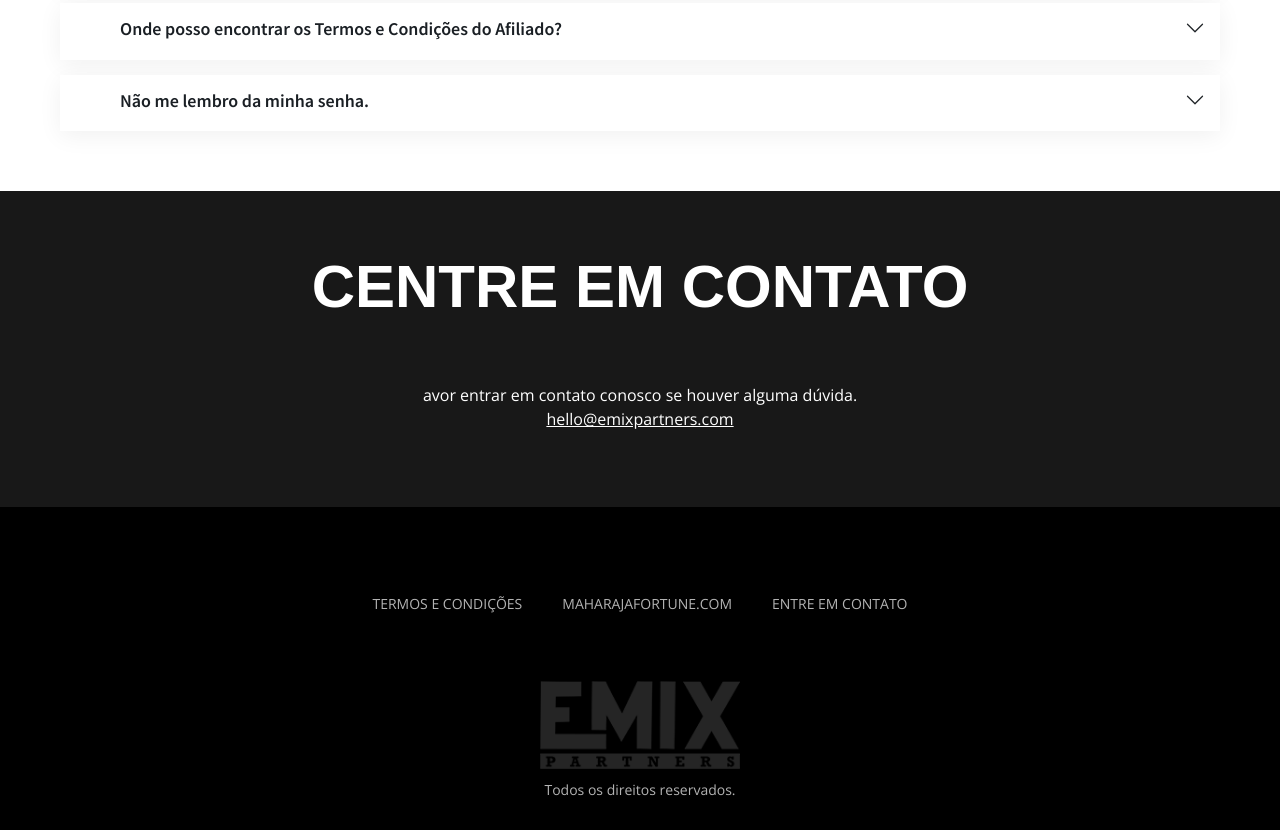
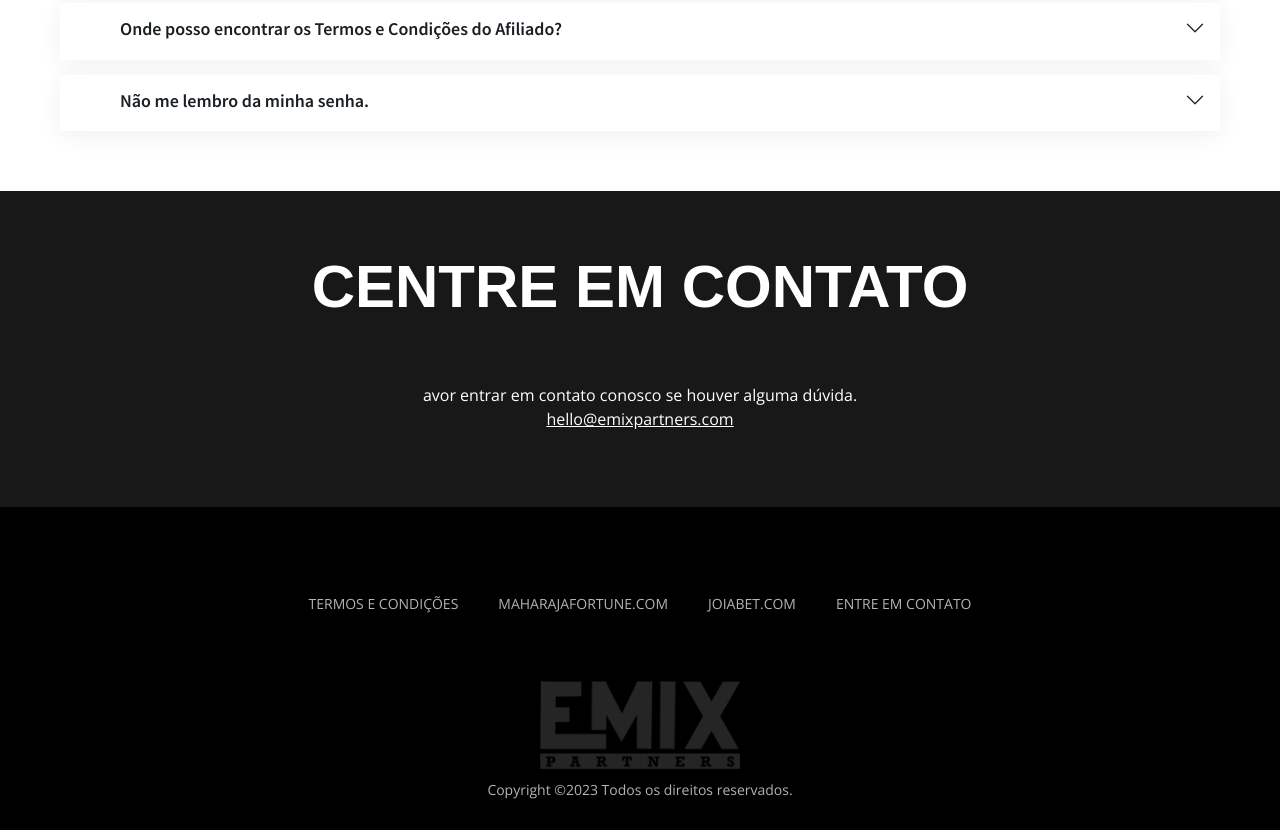
Before and after one commit to alizzzwell/emixpartners-main, a plain HTML site: page PT/index-PT.html in a window 1280 px wide. Shown: the part 4494-5324 px from the top of the page. Drawn offline with nearby package versions, Linux system fonts and the light colour scheme; a web font is replaced by a local one.

Commit message:
update ao 2pm

```diff
--- a/PT/index-PT.html
+++ b/PT/index-PT.html
@@ -680,6 +680,8 @@
                 <li> <a href="terms-and-condition.html">TERMOS E CONDIÇÕES </a></li>
 
                 <li><a href="https://maharajafortune.com/">MaharajaFortune.com </a></li>
+                <li><a href="https://br.joiabet.com/pt-BR/">Joiabet.com </a></li>
+
                 <li> <a href="index.html#contact">ENTRE EM CONTATO</a></li>
               </ul>
             </div>
@@ -687,7 +689,7 @@
             <div class="col-lg-12 ">
 
               <img src="assets/images/EMIX-logo-black-transparent.png" class="img-fluid animated">
-              <span>Todos os direitos reservados.</span>
+              <span>Copyright ©2023 Todos os direitos reservados.</span>
             </div>
 
 
```
